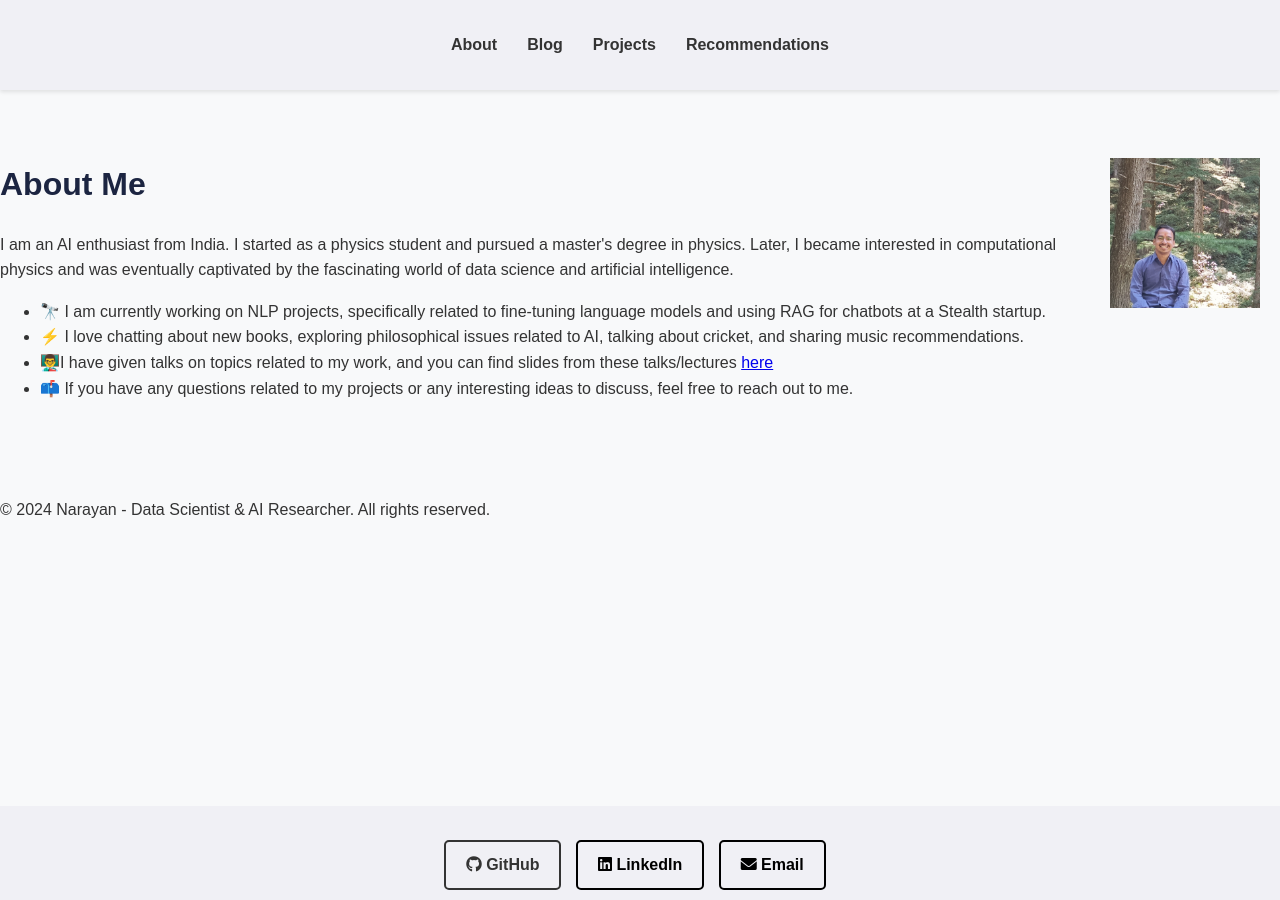
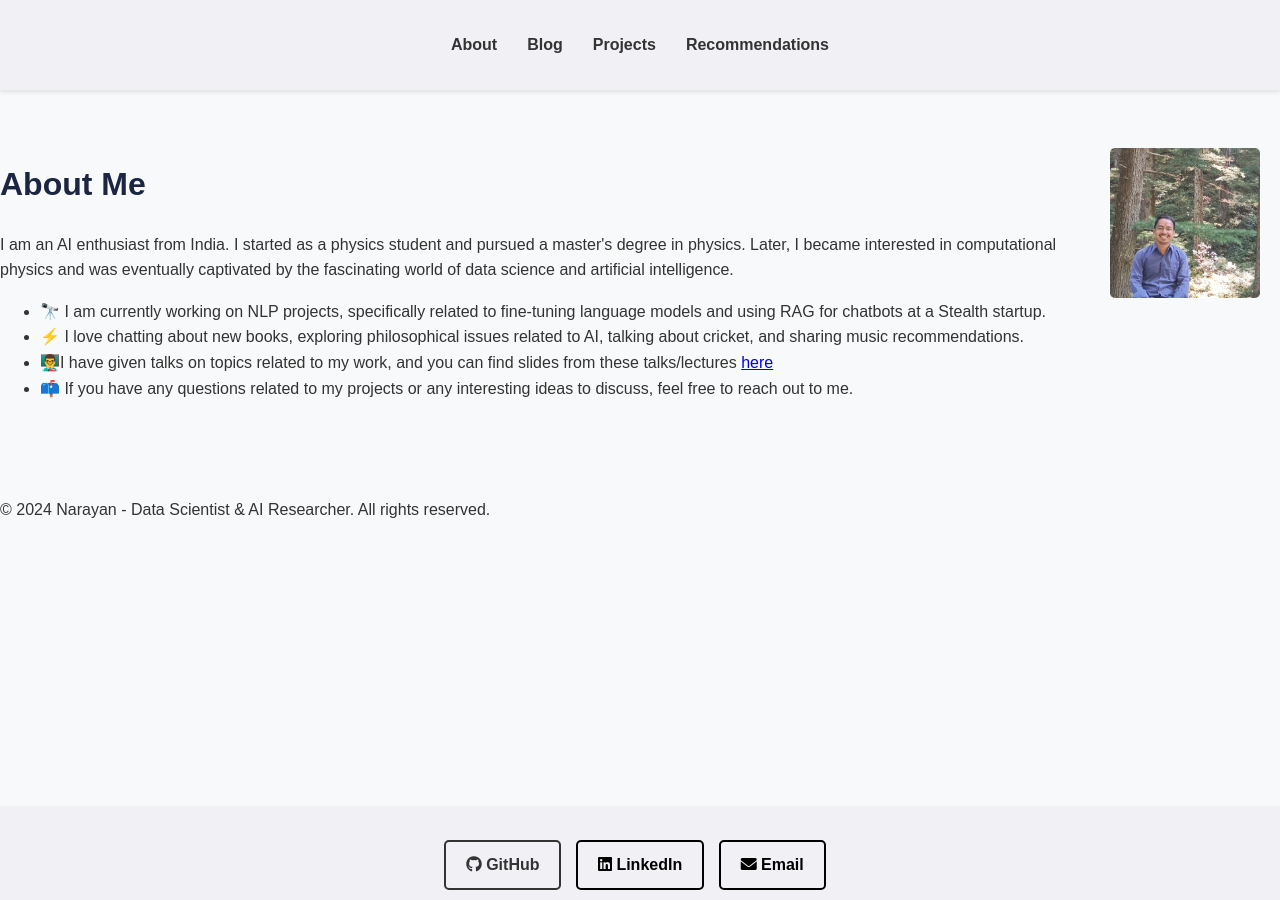
Before and after one commit to adhikarinarayan/adhikarinarayan.github.io, a Jekyll site: the page built from index.md, in a window 1280 px wide. Built offline with Jekyll 4.4.1, drawn with Linux system fonts in a browser that asks for light colours.

Commit message:
Update styles.css

```diff
--- a/assets/css/styles.css
+++ b/assets/css/styles.css
@@ -73,12 +73,12 @@
 .profile-picture {
   width: 150px; /* Adjust the size as needed */
   height: 150px; /* Same as width for a square */
-  border-radius: 0; /* Remove rounded corners for a square */
+  border-radius: 5px; /* Remove rounded corners for a square */
   object-fit: cover; /* Ensure the image covers the entire area */
   float: right; /* Float the image to the right corner */
   margin-left: 20px; /* Add some space between text and image */
   margin-right: 20px; /* Add margin to the right to prevent sticking to the border */
-  margin-top: 20px; /* Add margin to the top to create some spacing from the top */
+  margin-top: 10px; /* Add margin to the top to create some spacing from the top */
 }
 /* Blog Section Styles */
 article {
@@ -206,7 +206,7 @@
 
 .button:hover {
     transform: translateY(-2px);
-    background-color: #f0f0f5;
+    background-color: #941c4c;
 }
 
 .github-button {
```
